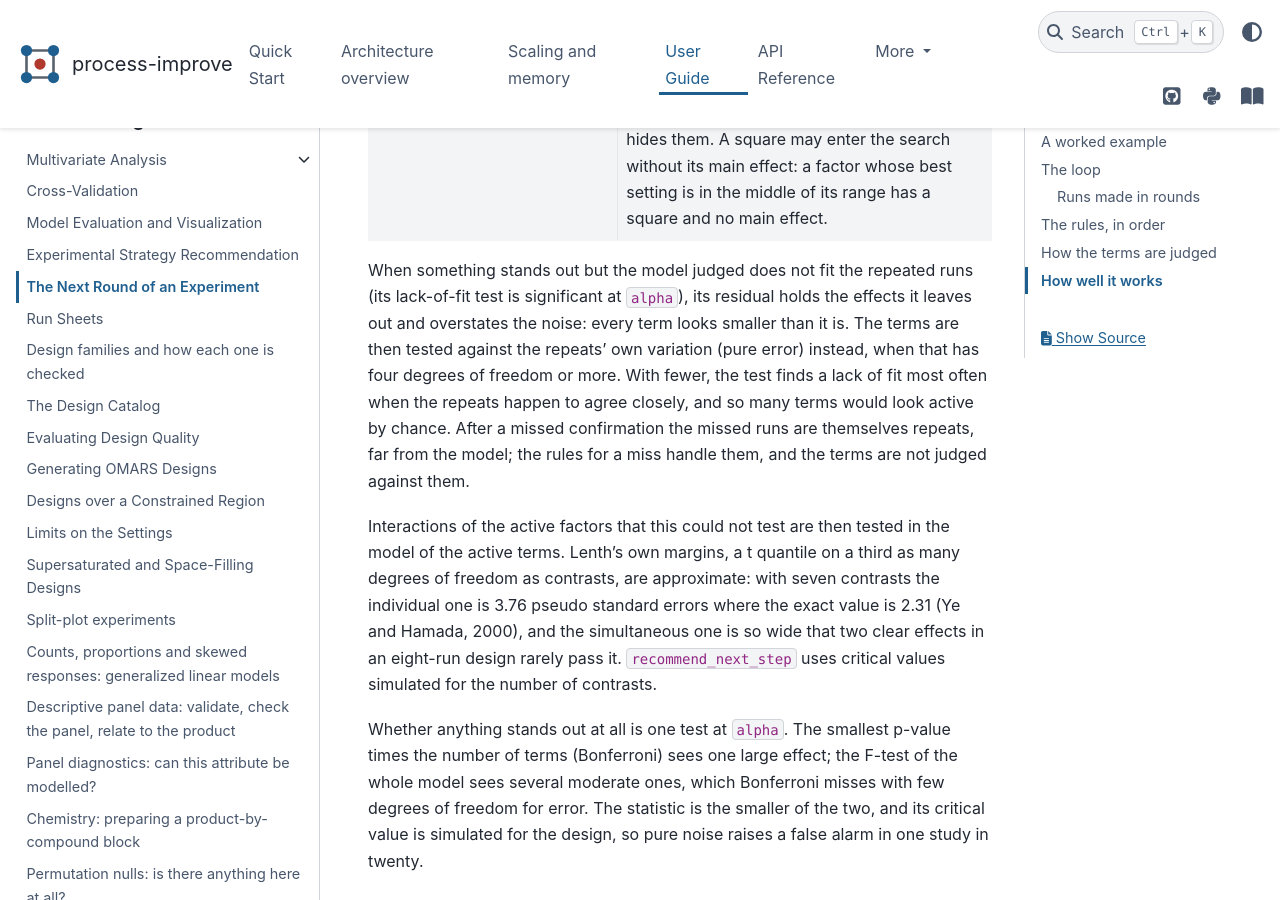
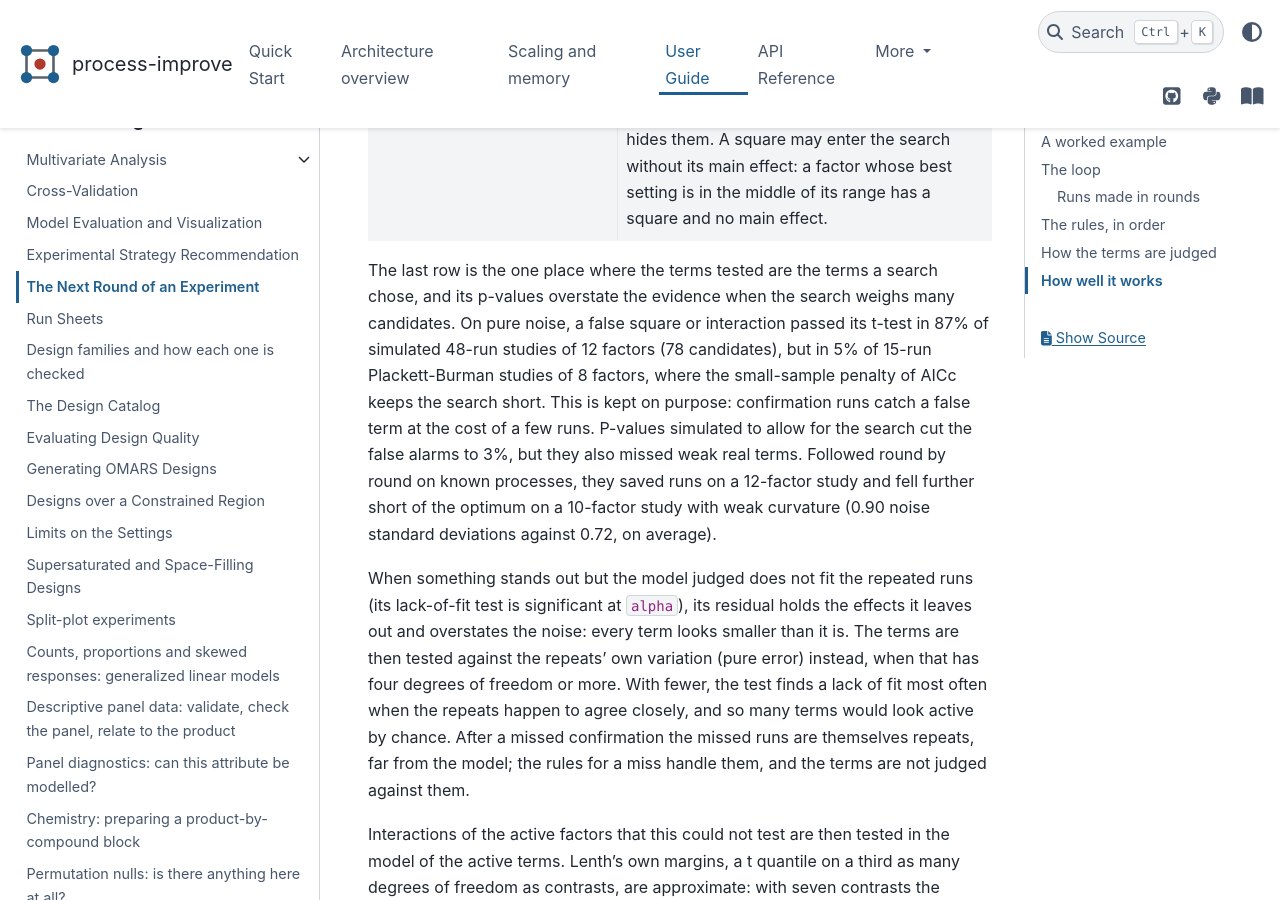
Before and after one commit to kgdunn/process-improve, a Sphinx documentation site: the page built from docs/user_guide/next_step.rst, in a window 1280 px wide and 900 px high, scrolled down 4289 px. Built offline with Sphinx 7.4.7 and the PyData theme 0.15.4, drawn with Linux system fonts in a browser that asks for light colours.

Commit message:
Say in the guide that searched terms' p-values overstate the evidence
The partly aliased designs are the one place where the terms tested are
the terms a stepwise search chose. On pure noise a false term passed in
87% of 48-run studies of 12 factors, and in 5% of 15-run Plackett-Burman
studies. Simulated p-values that allow for the search cut that to 3% but
missed weak real terms, and fell further short of the optimum on the
10-factor impact study, so the rule is kept and its limit recorded.

Co-Authored-By: Claude Opus 5.5 <noreply@anthropic.com>
Claude-Session: https://claude.ai/code/session_01L2tiSWaSL9Az8XA4ah4Xza

```diff
--- a/docs/user_guide/next_step.rst
+++ b/docs/user_guide/next_step.rst
@@ -152,6 +152,16 @@ in:
        it hides them. A square may enter the search without its main effect: a factor whose best
        setting is in the middle of its range has a square and no main effect.
 
+The last row is the one place where the terms tested are the terms a search chose, and its
+p-values overstate the evidence when the search weighs many candidates. On pure noise, a false
+square or interaction passed its t-test in 87% of simulated 48-run studies of 12 factors (78
+candidates), but in 5% of 15-run Plackett-Burman studies of 8 factors, where the small-sample
+penalty of AICc keeps the search short. This is kept on purpose: confirmation runs catch a false
+term at the cost of a few runs. P-values simulated to allow for the search cut the false alarms
+to 3%, but they also missed weak real terms. Followed round by round on known processes, they
+saved runs on a 12-factor study and fell further short of the optimum on a 10-factor study with
+weak curvature (0.90 noise standard deviations against 0.72, on average).
+
 When something stands out but the model judged does not fit the repeated runs (its
 lack-of-fit test is significant at ``alpha``), its residual holds the effects it leaves out and
 overstates the noise: every term looks smaller than it is. The terms are then tested against
```
